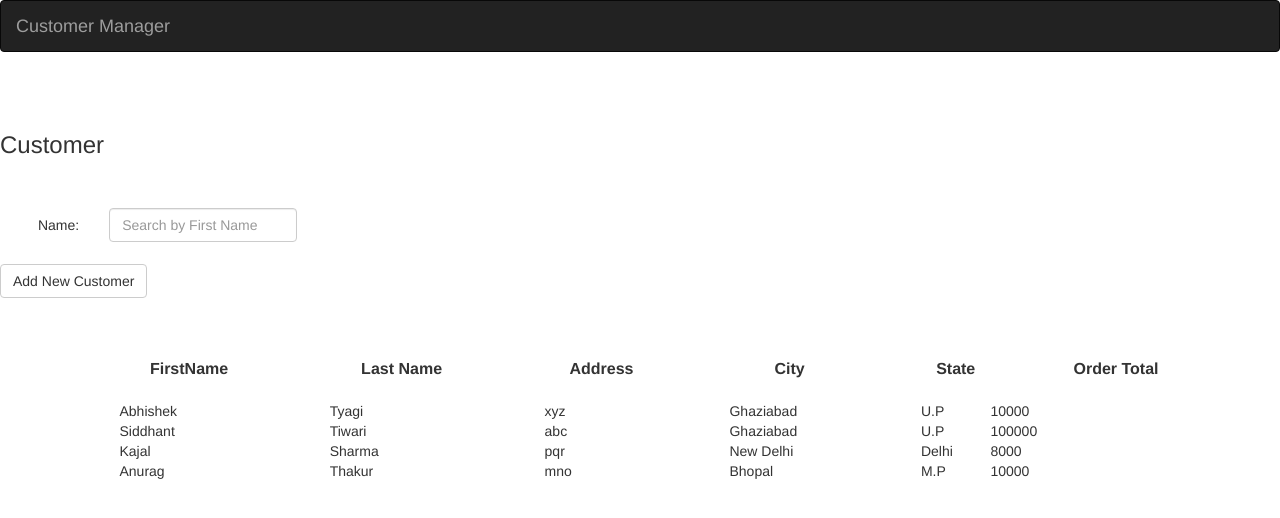
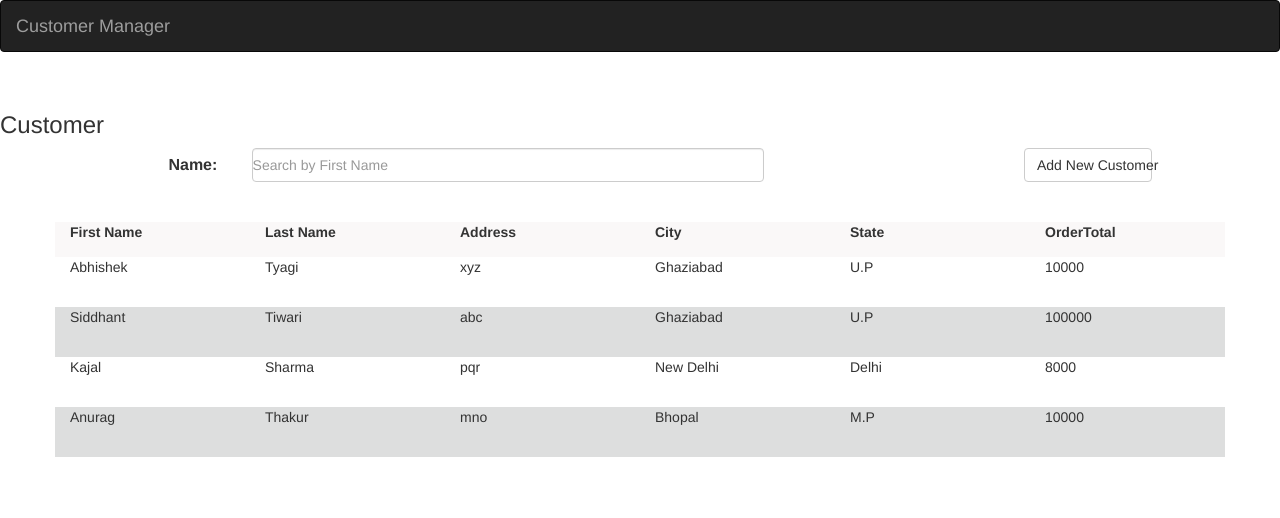
Before and after one commit to Sid4697/AngularProject, an Angular app in the folder custom/: page / in a window 1280 px wide. Shown: the top 518 px of the page. Built offline with nearby package versions, Linux system fonts and the light colour scheme.

Commit message:
4th commit

```diff
--- a/custom/src/app/app.component.html
+++ b/custom/src/app/app.component.html
@@ -3,7 +3,6 @@
     <div class="navbar-header">
       <a class="navbar-brand" href="#">Customer Manager</a>
     </div>
-    </div>
-
+  </div>
 </nav>
 <router-outlet></router-outlet>
--- a/custom/src/app/customer/customer.component.css
+++ b/custom/src/app/customer/customer.component.css
@@ -0,0 +1,52 @@
+.customer {
+  width: 100%;
+}
+.firstdiv {
+}
+.nameAndButton {
+  display: inline-flex;
+  width: 100%;
+  justify-content: space-around;
+}
+.namediv {
+  display: flex;
+  width: 50%;
+  justify-content: stretch;
+  font-size: medium;
+}
+label {
+  width: 10%;
+  text-align: right;
+  margin: auto;
+}
+.button {
+  width: 10%;
+  justify-content: right;
+}
+button {
+  width: 100%;
+}
+h3 {
+  max-height: 30px;
+}
+input {
+  width: 80%;
+  padding-right: 10px;
+  padding-left: 0;
+}
+
+.container {
+}
+.header {
+  height: 35px;
+  font-weight: 700;
+  background-color: rgb(250, 248, 248);
+}
+.data {
+  border-style: none;
+  border-width: thin;
+  height: 50px;
+}
+.data:nth-child(odd) {
+  background-color: #dddede;
+}
--- a/custom/src/app/customer/customer.component.html
+++ b/custom/src/app/customer/customer.component.html
@@ -1,42 +1,94 @@
+<div class="customer">
 
-<div class="myContent">
-  <div style="text-align:left;">
+  <div class="firstdiv">
     <h3>Customer</h3>
-    <div class="row">
-      <div class="col-md-1" style="text-align:right">
-        <h5>Name:</h5>
+    <div class="nameAndButton">
+      <div class="namediv">
+              <label>Name:</label>
+        <input
+          type="text"
+          placeholder="Search by First Name"
+          class="form-control"
+          [(ngModel)]="searchTerm"
+        />
+
       </div>
-      <div class="col-xs-2">
-        <input type="text" placeholder="Search by First Name" class="form-control" [(ngModel)]="searchTerm" />
+      <div class="button">
+        <button type="btn" (click)="addCustomer()" class="btn btn-default">
+          Add New Customer
+        </button>
       </div>
     </div>
 
-
-    <div class="float-left">
-    <button type="btn" (click)="addCustomer()" class="btn btn-default">Add New Customer</button>
   </div>
 
-    <div class="table-responsive">
+
+  <!--div class="table-responsive">
+
     <table class="table">
-        <tr style="background-color:white; font-size:12pt">
-          <th style="text-align:center;"></th>
-          <th style="text-align:center;">FirstName</th>
-          <th style="text-align:center;">Last Name</th>
-          <th style="text-align:center;">Address</th>
-          <th style="text-align:center;">City</th>
-          <th style="text-align:center;">State</th>
-          <th style="text-align:left;">Order Total</th>
+
+      <tr style="background-color: white; font-size: 12pt">
+        <th style="text-align: center"></th>
+
+        <th style="text-align: center">FirstName</th>
+
+        <th style="text-align: center">Last Name</th>
+
+        <th style="text-align: center">Address</th>
+
+        <th style="text-align: center">City</th>
+
+        <th style="text-align: center">State</th>
+
+        <th style="text-align: left">Order Total</th>
+
       </tr>
-        <tr *ngFor="let data of customers | customerFilter: searchTerm" style="background-color:white">
-          <td><img [src]="imageSrc"></td>
-          <td> {{data.firstName}} </td>
-          <td> {{data.lastName}} </td>
-          <td> {{data.address}} </td>
-          <td> {{data.city}} </td>
-          <td> {{data.state}} </td>
-          <td> {{data.orderTotal}} </td>
+
+      <tr
+        *ngFor="let data of customers | customerFilter: searchTerm"
+        style="background-color: white"
+      >
+        <td><img [src]="imageSrc" /></td>
+
+        <td>{{ data.firstName }}</td>
+
+        <td>{{ data.lastName }}</td>
+
+        <td>{{ data.address }}</td>
+
+        <td>{{ data.city }}</td>
+
+        <td>{{ data.state }}</td>
+        <td>{{ data.orderTotal }}</td>
+
       </tr>
+
     </table>
+
+  </div!-->
+  <div class="secondDiv">
+    <div class="container">
+      <div class="row header">
+        <div class="col-sm-2">First Name</div>
+        <div class="col-sm-2">Last Name</div>
+        <div class="col-sm-2">Address</div>
+        <div class="col-sm-2">City</div>
+        <div class="col-sm-2">State</div>
+        <div class="col-sm-2">OrderTotal</div>
+      </div>
+
+      <div
+        class="row data"
+        *ngFor="let data of customers | customerFilter: searchTerm"
+      >
+        <div class="col-sm-2">{{ data.firstName }}</div>
+        <div class="col-sm-2">{{ data.lastName }}</div>
+        <div class="col-sm-2">{{ data.address }}</div>
+        <div class="col-sm-2">{{ data.city }}</div>
+        <div class="col-sm-2">{{ data.state }}</div>
+        <div class="col-sm-2">{{ data.orderTotal }}</div>
       </div>
     </div>
+
   </div>
+</div>
--- a/custom/src/app/customer/customer.component.ts
+++ b/custom/src/app/customer/customer.component.ts
@@ -1,34 +1,23 @@
 import { routing } from './../app-routing.module';
 import { CustomersService } from './../customers.service';
 import { Component, OnInit } from '@angular/core';
-import {Router} from '@angular/router';
-
+import { Router } from '@angular/router';
 
 @Component({
   selector: 'app-customer',
   templateUrl: './customer.component.html',
-  styleUrls: ['./customer.component.css']
+  styleUrls: ['./customer.component.css'],
 })
 export class CustomerComponent implements OnInit {
-
   customers;
   searchTerm;
 
-     constructor(service: CustomersService,private router: Router)
-     {
-        this.customers=service.getCustomer();
-
-     }
-     addCustomer(){
-      this.router.navigate(['/register']);
-     }
-
-
-
-
-  ngOnInit() {
-
+  constructor(service: CustomersService, private router: Router) {
+    this.customers = service.getCustomer();
+  }
+  addCustomer() {
+    this.router.navigate(['/register']);
   }
 
-
+  ngOnInit() {}
 }
--- a/custom/src/app/customers.service.ts
+++ b/custom/src/app/customers.service.ts
@@ -1,19 +1,54 @@
 import { Injectable } from '@angular/core';
-import { Customer} from './customer/customer.model'
+import { Customer } from './customer/customer.model';
 
 @Injectable({
-  providedIn: 'root'
+  providedIn: 'root',
 })
 export class CustomersService {
+  serCustomer: Customer[] = [
+    new Customer(
+      'Abhishek',
+      'Tyagi',
+      'xyz',
+      'Male',
+      '123@xyz.com',
+      'Ghaziabad',
+      'U.P',
+      10000
+    ),
+    new Customer(
+      'Siddhant',
+      'Tiwari',
+      'abc',
+      'Male',
+      '420@xyz.com',
+      'Ghaziabad',
+      'U.P',
+      100000
+    ),
+    new Customer(
+      'Kajal',
+      'Sharma',
+      'pqr',
+      'Female',
+      '9211@xyz.com',
+      'New Delhi',
+      'Delhi',
+      8000
+    ),
+    new Customer(
+      'Anurag',
+      'Thakur',
+      'mno',
+      'Male',
+      'abc@xyz.com',
+      'Bhopal',
+      'M.P',
+      10000
+    ),
+  ];
 
-   getCustomer()
-   {
-     const serCustomer:Customer[]=[
-      new Customer('Abhishek','Tyagi','xyz','Male','123@xyz.com','Ghaziabad','U.P',10000),
-      new Customer('Siddhant','Tiwari','abc','Male','420@xyz.com','Ghaziabad','U.P',100000),
-      new Customer('Kajal','Sharma','pqr','Female','9211@xyz.com','New Delhi','Delhi',8000),
-      new Customer('Anurag','Thakur','mno','Male','abc@xyz.com','Bhopal','M.P',10000)
-    ];
-     return serCustomer;
-   }
+  getCustomer() {
+    return this.serCustomer;
+  }
 }
--- a/custom/src/app/register/register.component.html
+++ b/custom/src/app/register/register.component.html
@@ -1,55 +1,88 @@
 <div class="col-sm-7">
-    <form #loginForm="ngForm" (ngSubmit)="submitLoginForm(loginForm)" style="background-color:white;">
-          <h2>Customer</h2>
-         <br>
-          <h5 style="color:dimgrey;font-size:medium">All fields are mandatory</h5>
-          <br>
+  <form
+    #loginForm="ngForm"
+    (ngSubmit)="submitLoginForm(loginForm)"
+    style="background-color: white"
+  >
+    <h2>Add Customer</h2>
+    <br />
+    <h5 style="color: dimgrey; font-size: medium">All fields are mandatory</h5>
+    <br />
     <div class="form-group">
       <label>First Name</label>
-            <input type="text" name="firstName" #firstName="ngModel" class="form-control" ngModel required>
+      <input
+        type="text"
+        name="firstName"
+        #firstName="ngModel"
+        class="form-control"
+        ngModel
+        required
+      />
 
-            <div *ngIf="firstName.errors && (firstName.dirty || firstName.touched)" style="text-align:left; padding-top:5px; color:red;">
+      <div
+        *ngIf="firstName.errors && (firstName.dirty || firstName.touched)"
+        style="text-align: left; padding-top: 5px; color: red"
+      >
         <div [hidden]="!firstName.errors.required">
           <p>&nbsp;First Name is mandatory</p>
         </div>
       </div>
     </div>
 
-
     <div class="form-group">
       <label>Last Name</label>
-            <input type="text" name="lastName" #lastName="ngModel" class="form-control" ngModel required>
+      <input
+        type="text"
+        name="lastName"
+        #lastName="ngModel"
+        class="form-control"
+        ngModel
+        required
+      />
 
-            <div *ngIf="lastName.errors && (lastName.dirty || lastName.touched)" style="text-align:left; padding-top:5px; color:red;">
+      <div
+        *ngIf="lastName.errors && (lastName.dirty || lastName.touched)"
+        style="text-align: left; padding-top: 5px; color: red"
+      >
         <div [hidden]="!lastName.errors.required">
           <p>&nbsp;Last Name is mandatory</p>
         </div>
       </div>
     </div>
 
-
     <div class="form-group">
       <label>Gender</label>
-            <input type="radio" name="gender" value="M"   ngModel required>
+      <input type="radio" name="gender" value="M" ngModel required />
       <label for="M">Male</label>
-            <input type="radio" name="gender" value="F" ngModel required>
+      <input type="radio" name="gender" value="F" ngModel required />
       <label for="F">Female</label>
 
-          <div *ngIf="lastName.errors && (lastName.dirty || lastName.touched)" style="text-align:left; padding-top:5px; color:red;">
+      <div
+        *ngIf="lastName.errors && (lastName.dirty || lastName.touched)"
+        style="text-align: left; padding-top: 5px; color: red"
+      >
         <div [hidden]="!lastName.errors.required">
           <p>&nbsp;Last Name is mandatory</p>
         </div>
       </div>
     </div>
 
-
-
-
     <div class="form-group">
       <label>Email Id</label>
-              <input type="email" name="email" #emailRef="ngModel" class="form-control" ngModel required pattern="^[\w-\.]+@([\w-]+\.)+[\w-]{2,4}$">
+      <input
+        type="email"
+        name="email"
+        #emailRef="ngModel"
+        class="form-control"
+        ngModel
+        required
+        pattern="^[\w-\.]+@([\w-]+\.)+[\w-]{2,4}$"
+      />
 
-            <div *ngIf="emailRef.errors && (emailRef.dirty || emailRef.touched)" style="text-align:left; padding-top:5px; color:red;">
+      <div
+        *ngIf="emailRef.errors && (emailRef.dirty || emailRef.touched)"
+        style="text-align: left; padding-top: 5px; color: red"
+      >
         <div [hidden]="!emailRef.errors.required">
           <p>&nbsp;Email id is mandatory</p>
         </div>
@@ -59,12 +92,21 @@
       </div>
     </div>
 
-
     <div class="form-group">
       <label>Address</label>
-              <input type="text" name="address" #address="ngModel" class="form-control" ngModel required>
+      <input
+        type="text"
+        name="address"
+        #address="ngModel"
+        class="form-control"
+        ngModel
+        required
+      />
 
-            <div *ngIf="address.errors && (address.dirty || address.touched)" style="text-align:left; padding-top:5px; color:red;">
+      <div
+        *ngIf="address.errors && (address.dirty || address.touched)"
+        style="text-align: left; padding-top: 5px; color: red"
+      >
         <div [hidden]="!address.errors.required">
           <p>&nbsp;Address is mandatory</p>
         </div>
@@ -73,35 +115,57 @@
 
     <div class="form-group">
       <label>City</label>
-              <input type="text" name="city" #city="ngModel" class="form-control" ngModel required>
+      <input
+        type="text"
+        name="city"
+        #city="ngModel"
+        class="form-control"
+        ngModel
+        required
+      />
 
-            <div *ngIf="city.errors && (city.dirty || city.touched)" style="text-align:left; padding-top:5px; color:red;">
+      <div
+        *ngIf="city.errors && (city.dirty || city.touched)"
+        style="text-align: left; padding-top: 5px; color: red"
+      >
         <div [hidden]="!city.errors.required">
           <p>&nbsp;City is mandatory</p>
         </div>
       </div>
     </div>
 
-
     <div class="form-group">
       <label>State</label>
-              <input type="text" name="state" #state="ngModel" class="form-control" ngModel required>
+      <input
+        type="text"
+        name="state"
+        #state="ngModel"
+        class="form-control"
+        ngModel
+        required
+      />
 
-            <div *ngIf="state.errors && (state.dirty || state.touched)" style="text-align:left; padding-top:5px; color:red;">
+      <div
+        *ngIf="state.errors && (state.dirty || state.touched)"
+        style="text-align: left; padding-top: 5px; color: red"
+      >
         <div [hidden]="!state.errors.required">
           <p>&nbsp;State is mandatory</p>
         </div>
       </div>
     </div>
 
-
-          <div class="form-group" style="text-align:left">
-            <button type="submit" [disabled]="!loginForm.form.valid" class="btn btn-primary">Submit</button>
-            <button type="button" class="btn" routerLink="/customer">
-              Cancel</button>
+    <div class="form-group" style="text-align: left">
+      <button
+        type="submit"
+        [disabled]="!loginForm.form.valid"
+        class="btn btn-primary"
+      >
+        Submit
+      </button>
+      <button type="button" class="btn" routerLink="/customer">Cancel</button>
     </div>
 
-        <div class="col-md-4">
-        </div>
+    <div class="col-md-4"></div>
   </form>
 </div>
```
Also changed, not shown: custom/src/app/app-routing.module.ts (+10 -11 lines), custom/src/app/customer/customer-filter.pipe.ts (+12 -12 lines), custom/src/app/customer/customer.model.ts (+19 -13 lines), custom/src/app/register/register.component.css (+5 -5 lines), custom/src/app/register/register.component.ts (+32 -16 lines). Lines whose indentation alone changed are shown as unchanged.
